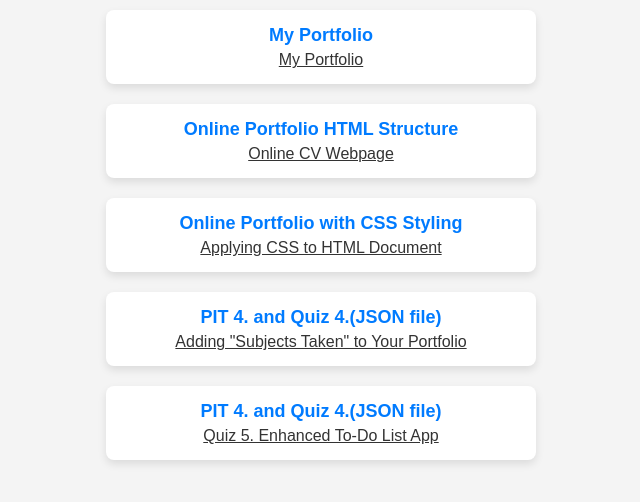
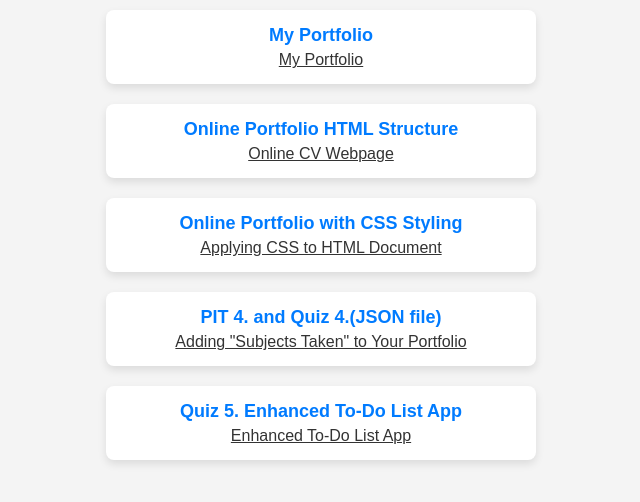
Before and after one commit to megkayla-lage/landpage.github.io, a plain HTML site: page index.html in a window 1280 px wide. Shown: the part 78-580 px from the top of the page, without its empty margins (319-959 px from the left). Drawn offline with Linux system fonts and the light colour scheme.

Commit message:
Update index.html

```diff
--- a/index.html
+++ b/index.html
@@ -26,8 +26,8 @@
             <a href="https://megkayla-lage.github.io/megkayla.github.io/courses.json">Adding "Subjects Taken" to Your Portfolio</a>
         </ul>
         <ul class="linked-pages">
-            <li>PIT 4. and Quiz 4.(JSON file)</li>
-            <a href="https://megkayla-lage.github.io/To-Do-List-App/">Quiz 5. Enhanced To-Do List App</a>
+            <li>Quiz 5. Enhanced To-Do List App</li>
+            <a href="https://megkayla-lage.github.io/To-Do-List-App/">Enhanced To-Do List App</a>
         </ul>
 
 
```
